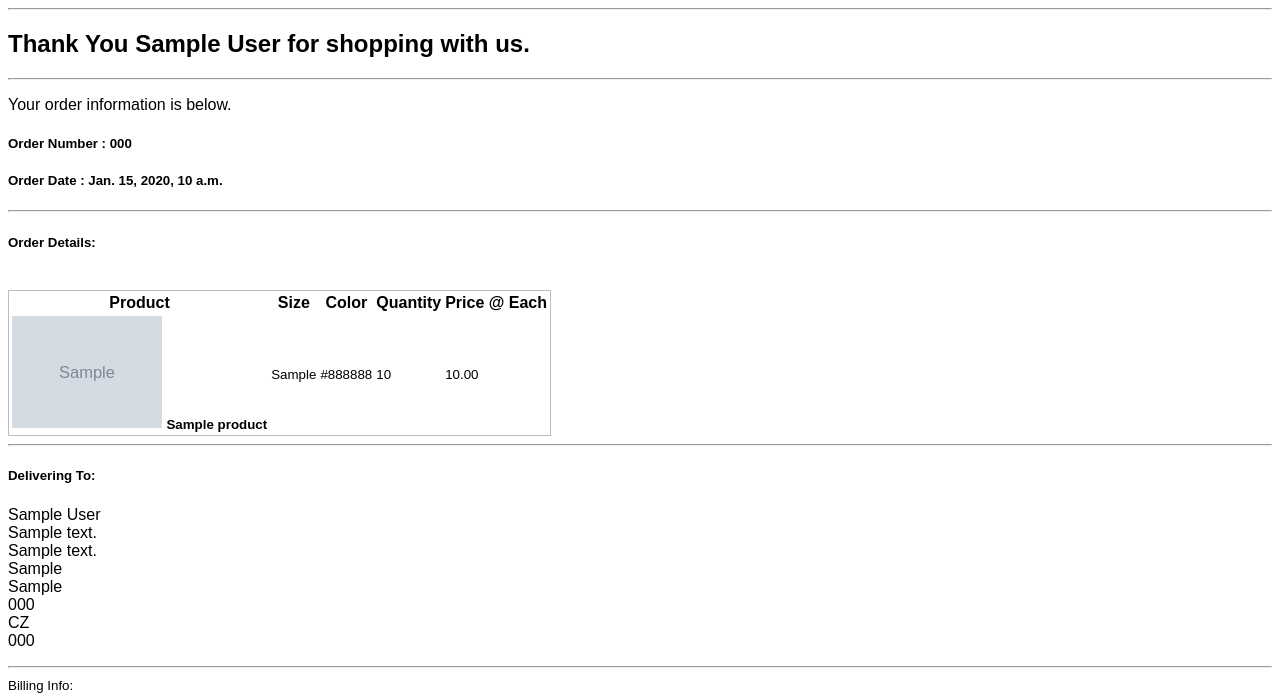
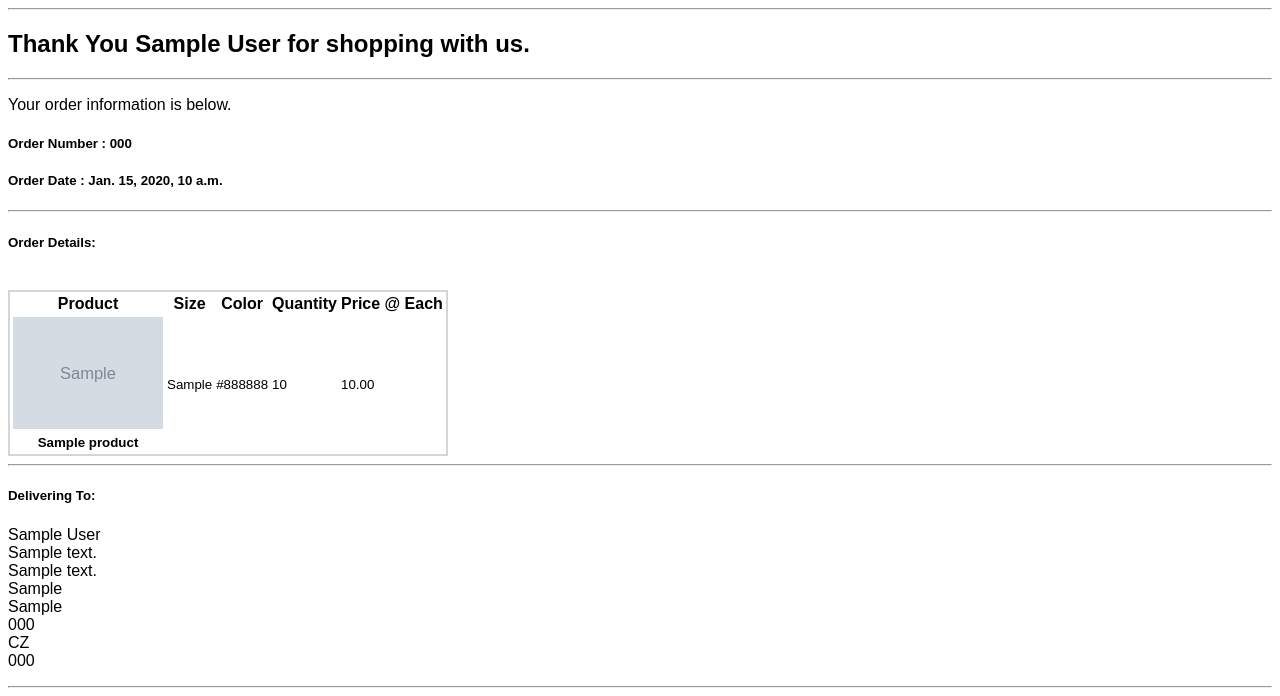
Before and after one commit to Yasi92/Happy-Pet, a Django app: template checkout/templates/email-templates.html in a window 1280 px wide. Shown: the top 696 px of the page. Run offline with Django 3.2, Linux system fonts and the light colour scheme; the template is opened without the code that fills it: values that come from a table or form of the project are taken from there, others are empty; tables that the repository leaves empty hold one stand-in row (values such as "Sample post"); grey boxes marked "Sample" are stand-in pictures; parts of the project's set-up code (start-up, migrations or seed data) failed here and were passed over.

Commit message:
test style in emails conf

```diff
--- a/checkout/templates/email-templates.html
+++ b/checkout/templates/email-templates.html
@@ -14,7 +14,7 @@
     <h5>Order Date : {{ order.date }}</h5>
     <hr>
     <h5>Order Details: </h5> <br>
-    <table style="border: 1px solid rgb(189, 189, 189);">
+    <table style="border: 2px solid rgb(213, 213, 213);">
         <thead>
             <tr>
                 <th scope="col">Product</th>
@@ -29,7 +29,7 @@
             <tr>
                 <th scope="row">
                     {% if item.product.image1 %}
-                    <img src="{{ item.product.image1.url }}" alt="{{ item.product.name }}" width=150>
+                    <img style="text-align: start;" src="{{ item.product.image1.url }}" alt="{{ item.product.name }}" width=150> <br>
                     {% endif %}
                     <small>{{ item.product.name }}</small>
                 </th>
```
